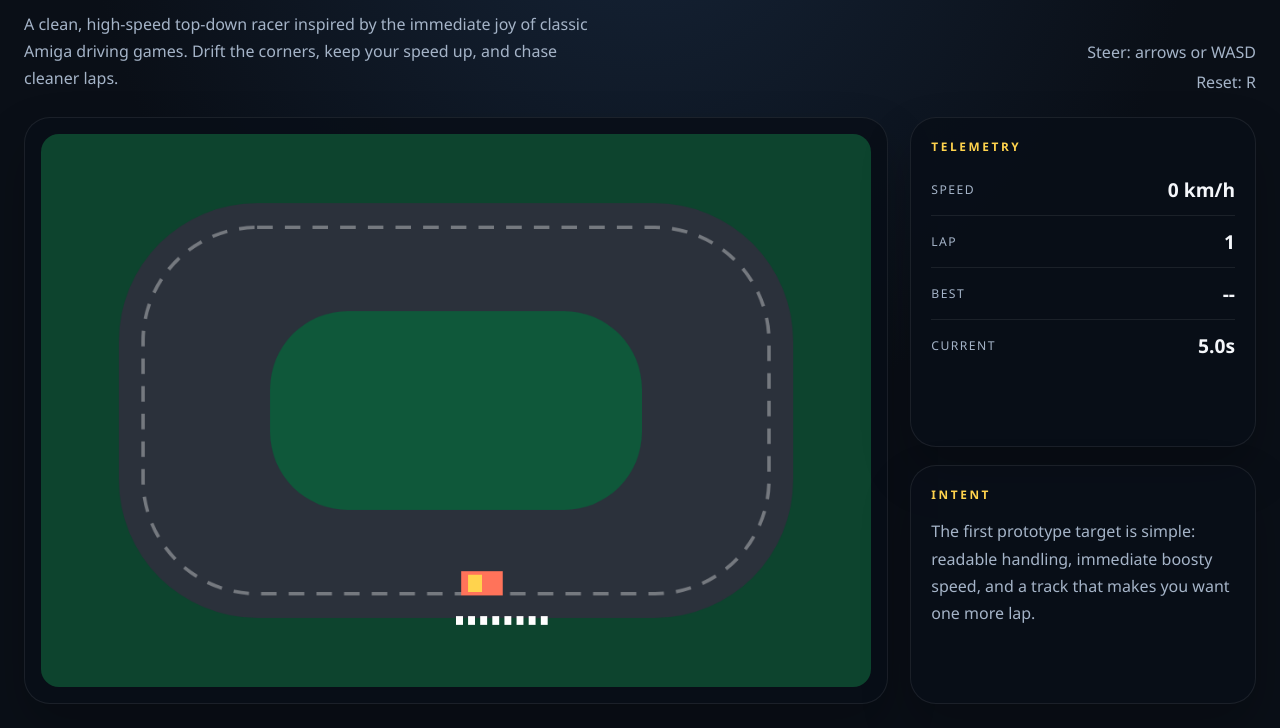
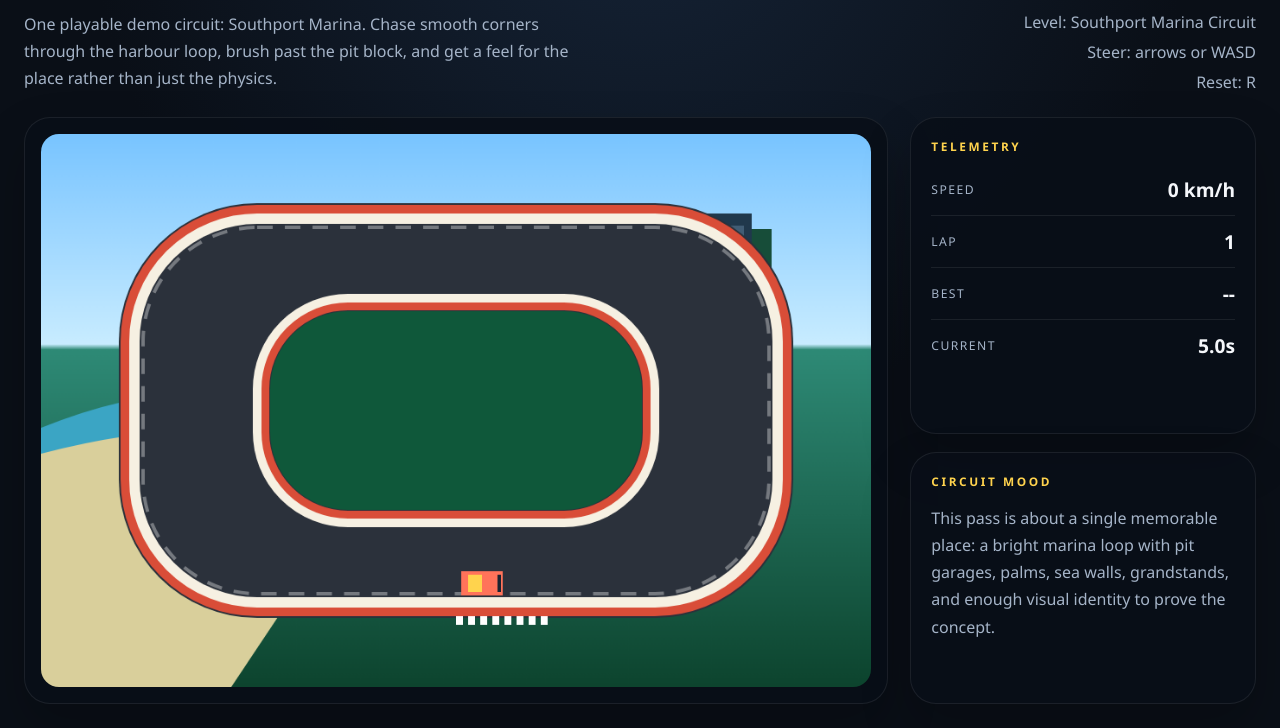
Before and after one commit to koltregaskes/turbo-vector, a plain HTML site: page index.html in a window 1280 px wide. Shown: the part 123-851 px from the top of the page. Drawn offline with Linux system fonts and the light colour scheme.

Commit message:
Upgrade marina circuit environment demo

```diff
--- a/app.js
+++ b/app.js
@@ -20,6 +20,7 @@ const state = {
   bestLapMs: null,
   lapStart: performance.now(),
   crossedTop: false,
+  skidMarks: [],
 };
 
 function roundedRectPath(x, y, w, h, r) {
@@ -55,6 +56,7 @@ function resetCar() {
   state.car.y = 520;
   state.car.angle = -Math.PI / 2;
   state.car.speed = 0;
+  state.skidMarks = [];
 }
 
 function update(dt) {
@@ -79,6 +81,14 @@ function update(dt) {
     state.car.speed *= 0.96;
   }
 
+  if (Math.abs(state.car.speed) > 120 && (left || right)) {
+    state.skidMarks.push({ x: state.car.x, y: state.car.y, life: 1.2 });
+  }
+  state.skidMarks = state.skidMarks.filter((mark) => {
+    mark.life -= dt;
+    return mark.life > 0;
+  });
+
   if (state.car.y < 150) state.crossedTop = true;
   if (state.crossedTop && state.car.y > startLine.y && state.car.x > startLine.x && state.car.x < startLine.x + startLine.w) {
     const lapTime = performance.now() - state.lapStart;
@@ -89,18 +99,92 @@ function update(dt) {
   }
 }
 
+function drawScenery() {
+  const sky = ctx.createLinearGradient(0, 0, 0, canvas.height);
+  sky.addColorStop(0, "#78c4ff");
+  sky.addColorStop(0.38, "#c8ecff");
+  sky.addColorStop(0.39, "#2e8a76");
+  sky.addColorStop(1, "#0d442e");
+  ctx.fillStyle = sky;
+  ctx.fillRect(0, 0, canvas.width, canvas.height);
+
+  ctx.fillStyle = "#3ba5c4";
+  ctx.beginPath();
+  ctx.moveTo(0, 340);
+  ctx.quadraticCurveTo(150, 280, 250, 310);
+  ctx.quadraticCurveTo(325, 335, 365, 420);
+  ctx.lineTo(0, 640);
+  ctx.closePath();
+  ctx.fill();
+
+  ctx.fillStyle = "#d9cf9b";
+  ctx.beginPath();
+  ctx.moveTo(0, 370);
+  ctx.quadraticCurveTo(155, 330, 250, 350);
+  ctx.quadraticCurveTo(315, 365, 360, 430);
+  ctx.lineTo(220, 640);
+  ctx.lineTo(0, 640);
+  ctx.closePath();
+  ctx.fill();
+
+  ctx.fillStyle = "#174d39";
+  ctx.fillRect(635, 110, 210, 90);
+  ctx.fillRect(655, 205, 160, 68);
+  ctx.fillRect(305, 470, 160, 78);
+
+  ctx.fillStyle = "#20384c";
+  ctx.fillRect(690, 92, 132, 185);
+  ctx.fillStyle = "#415d75";
+  for (let i = 0; i < 4; i += 1) {
+    ctx.fillRect(705 + i * 30, 106, 18, 48);
+    ctx.fillRect(705 + i * 30, 167, 18, 48);
+  }
+
+  ctx.fillStyle = "#1f2f3f";
+  ctx.fillRect(340, 456, 96, 54);
+  ctx.fillRect(340, 516, 96, 22);
+  ctx.fillStyle = "#f8de76";
+  ctx.fillRect(358, 472, 60, 14);
+
+  for (let i = 0; i < 6; i += 1) {
+    const x = 118 + i * 28;
+    const y = 426 + i * 14;
+    ctx.fillStyle = "#795739";
+    ctx.fillRect(x, y, 6, 22);
+    ctx.fillStyle = "#2c8b54";
+    ctx.beginPath();
+    ctx.arc(x + 3, y - 6, 16, 0, Math.PI * 2);
+    ctx.fill();
+  }
+}
+
 function drawTrack() {
   ctx.clearRect(0, 0, canvas.width, canvas.height);
-  ctx.fillStyle = "#0d442e";
-  ctx.fillRect(0, 0, canvas.width, canvas.height);
+  drawScenery();
 
   roundedRectPath(track.outer.x, track.outer.y, track.outer.w, track.outer.h, track.outer.r);
   ctx.fillStyle = "#2b313b";
   ctx.fill();
 
+  ctx.lineWidth = 12;
+  ctx.strokeStyle = "#d94d38";
+  roundedRectPath(track.outer.x + 8, track.outer.y + 8, track.outer.w - 16, track.outer.h - 16, track.outer.r - 8);
+  ctx.stroke();
+  ctx.strokeStyle = "#f6f0e2";
+  roundedRectPath(track.outer.x + 18, track.outer.y + 18, track.outer.w - 36, track.outer.h - 36, track.outer.r - 18);
+  ctx.stroke();
+
   roundedRectPath(track.inner.x, track.inner.y, track.inner.w, track.inner.h, track.inner.r);
   ctx.fillStyle = "#0f583a";
   ctx.fill();
+
+  ctx.lineWidth = 10;
+  ctx.strokeStyle = "#d94d38";
+  roundedRectPath(track.inner.x - 6, track.inner.y - 6, track.inner.w + 12, track.inner.h + 12, track.inner.r + 6);
+  ctx.stroke();
+  ctx.strokeStyle = "#f6f0e2";
+  roundedRectPath(track.inner.x - 15, track.inner.y - 15, track.inner.w + 30, track.inner.h + 30, track.inner.r + 15);
+  ctx.stroke();
 
   ctx.save();
   ctx.setLineDash([18, 14]);
@@ -114,6 +198,11 @@ function drawTrack() {
   for (let i = 0; i < 8; i += 1) {
     ctx.fillRect(startLine.x + i * 14, startLine.y, 8, startLine.h);
   }
+
+  state.skidMarks.forEach((mark) => {
+    ctx.fillStyle = `rgba(8, 10, 13, ${mark.life * 0.22})`;
+    ctx.fillRect(mark.x - 3, mark.y - 8, 6, 16);
+  });
 }
 
 function drawCar() {
@@ -124,6 +213,8 @@ function drawCar() {
   ctx.fillRect(-14, -24, 28, 48);
   ctx.fillStyle = "#ffd34d";
   ctx.fillRect(-10, -16, 20, 16);
+  ctx.fillStyle = "#1b2431";
+  ctx.fillRect(-10, 18, 20, 4);
   ctx.restore();
 }
 
--- a/index.html
+++ b/index.html
@@ -14,11 +14,12 @@
           <p class="eyebrow">Top-down arcade racer</p>
           <h1>Turbo Vector</h1>
           <p class="lede">
-            A clean, high-speed top-down racer inspired by the immediate joy of classic Amiga driving games.
-            Drift the corners, keep your speed up, and chase cleaner laps.
+            One playable demo circuit: Southport Marina. Chase smooth corners through the harbour loop, brush past the
+            pit block, and get a feel for the place rather than just the physics.
           </p>
         </div>
         <div class="meta">
+          <span>Level: Southport Marina Circuit</span>
           <span>Steer: arrows or WASD</span>
           <span>Reset: R</span>
         </div>
@@ -39,10 +40,10 @@
           </div>
 
           <div class="hud-card">
-            <p class="eyebrow">Intent</p>
+            <p class="eyebrow">Circuit mood</p>
             <p>
-              The first prototype target is simple: readable handling, immediate boosty speed, and a track that makes
-              you want one more lap.
+              This pass is about a single memorable place: a bright marina loop with pit garages, palms, sea walls,
+              grandstands, and enough visual identity to prove the concept.
             </p>
           </div>
         </aside>
```
